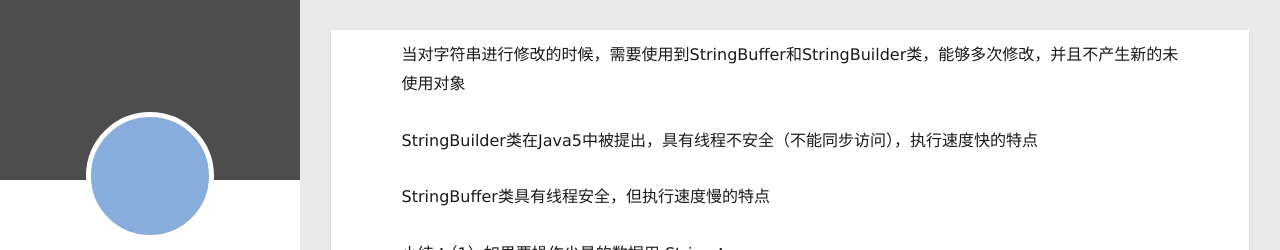
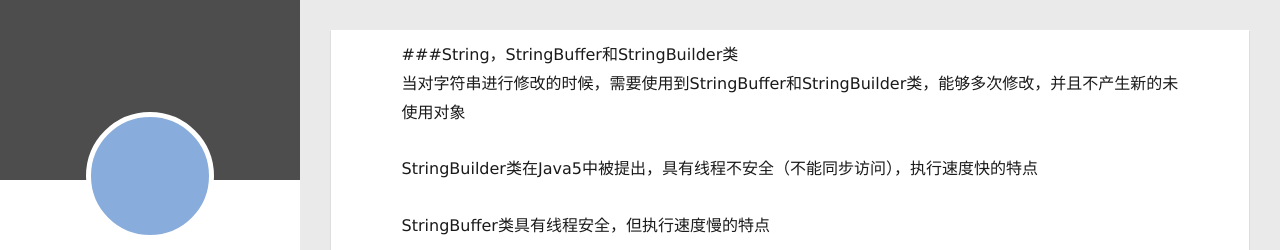
Before and after one commit to N-S-G/N-S-G.github.io, a plain HTML site: page 2019/07/23/String，StringBuffer和StringBuilder类/index.html in a window 1280 px wide. Shown: the top 250 px of the page. Drawn offline with Linux system fonts and the light colour scheme.

Commit message:
Site updated: 2019-07-24 20:23:09

```diff
--- a/2019/07/23/String，StringBuffer和StringBuilder类/index.html
+++ b/2019/07/23/String，StringBuffer和StringBuilder类/index.html
@@ -8,17 +8,17 @@
   <link rel="dns-prefetch" href="http://yoursite.com">
   <title>Hexo</title>
   <meta name="viewport" content="width=device-width, initial-scale=1, maximum-scale=1">
-  <meta name="description" content="当对字符串进行修改的时候，需要使用到StringBuffer和StringBuilder类，能够多次修改，并且不产生新的未使用对象 StringBuilder类在Java5中被提出，具有线程不安全（不能同步访问），执行速度快的特点 StringBuffer类具有线程安全，但执行速度慢的特点 小结：（1）如果要操作少量的数据用 String； （2）多线程操作字符串缓冲区下操作大量数据 String">
+  <meta name="description" content="###String，StringBuffer和StringBuilder类当对字符串进行修改的时候，需要使用到StringBuffer和StringBuilder类，能够多次修改，并且不产生新的未使用对象 StringBuilder类在Java5中被提出，具有线程不安全（不能同步访问），执行速度快的特点 StringBuffer类具有线程安全，但执行速度慢的特点 小结：（1）如果要操作少量的数据用">
 <meta property="og:type" content="article">
 <meta property="og:title" content="Hexo">
 <meta property="og:url" content="http://yoursite.com/2019/07/23/String，StringBuffer和StringBuilder类/index.html">
 <meta property="og:site_name" content="Hexo">
-<meta property="og:description" content="当对字符串进行修改的时候，需要使用到StringBuffer和StringBuilder类，能够多次修改，并且不产生新的未使用对象 StringBuilder类在Java5中被提出，具有线程不安全（不能同步访问），执行速度快的特点 StringBuffer类具有线程安全，但执行速度慢的特点 小结：（1）如果要操作少量的数据用 String； （2）多线程操作字符串缓冲区下操作大量数据 String">
+<meta property="og:description" content="###String，StringBuffer和StringBuilder类当对字符串进行修改的时候，需要使用到StringBuffer和StringBuilder类，能够多次修改，并且不产生新的未使用对象 StringBuilder类在Java5中被提出，具有线程不安全（不能同步访问），执行速度快的特点 StringBuffer类具有线程安全，但执行速度慢的特点 小结：（1）如果要操作少量的数据用">
 <meta property="og:locale" content="default">
-<meta property="og:updated_time" content="2019-07-23T01:05:41.839Z">
+<meta property="og:updated_time" content="2019-07-24T12:22:40.128Z">
 <meta name="twitter:card" content="summary">
 <meta name="twitter:title" content="Hexo">
-<meta name="twitter:description" content="当对字符串进行修改的时候，需要使用到StringBuffer和StringBuilder类，能够多次修改，并且不产生新的未使用对象 StringBuilder类在Java5中被提出，具有线程不安全（不能同步访问），执行速度快的特点 StringBuffer类具有线程安全，但执行速度慢的特点 小结：（1）如果要操作少量的数据用 String； （2）多线程操作字符串缓冲区下操作大量数据 String">
+<meta name="twitter:description" content="###String，StringBuffer和StringBuilder类当对字符串进行修改的时候，需要使用到StringBuffer和StringBuilder类，能够多次修改，并且不产生新的未使用对象 StringBuilder类在Java5中被提出，具有线程不安全（不能同步访问），执行速度快的特点 StringBuffer类具有线程安全，但执行速度慢的特点 小结：（1）如果要操作少量的数据用">
 
     <link rel="alternative" href="/atom.xml" title="Hexo" type="application/atom+xml">
 
@@ -159,7 +159,7 @@
 
     <div class="article-entry" itemprop="articleBody">
 
-        <p>当对字符串进行修改的时候，需要使用到StringBuffer和StringBuilder类，能够多次修改，并且不产生新的未使用对象</p>
+        <p>###String，StringBuffer和StringBuilder类<br>当对字符串进行修改的时候，需要使用到StringBuffer和StringBuilder类，能够多次修改，并且不产生新的未使用对象</p>
 <p>StringBuilder类在Java5中被提出，具有线程不安全（不能同步访问），执行速度快的特点</p>
 <p>StringBuffer类具有线程安全，但执行速度慢的特点</p>
 <p>小结：（1）如果要操作少量的数据用 String；</p>
```
Also changed, not shown: index.html (+1 -1 lines).
